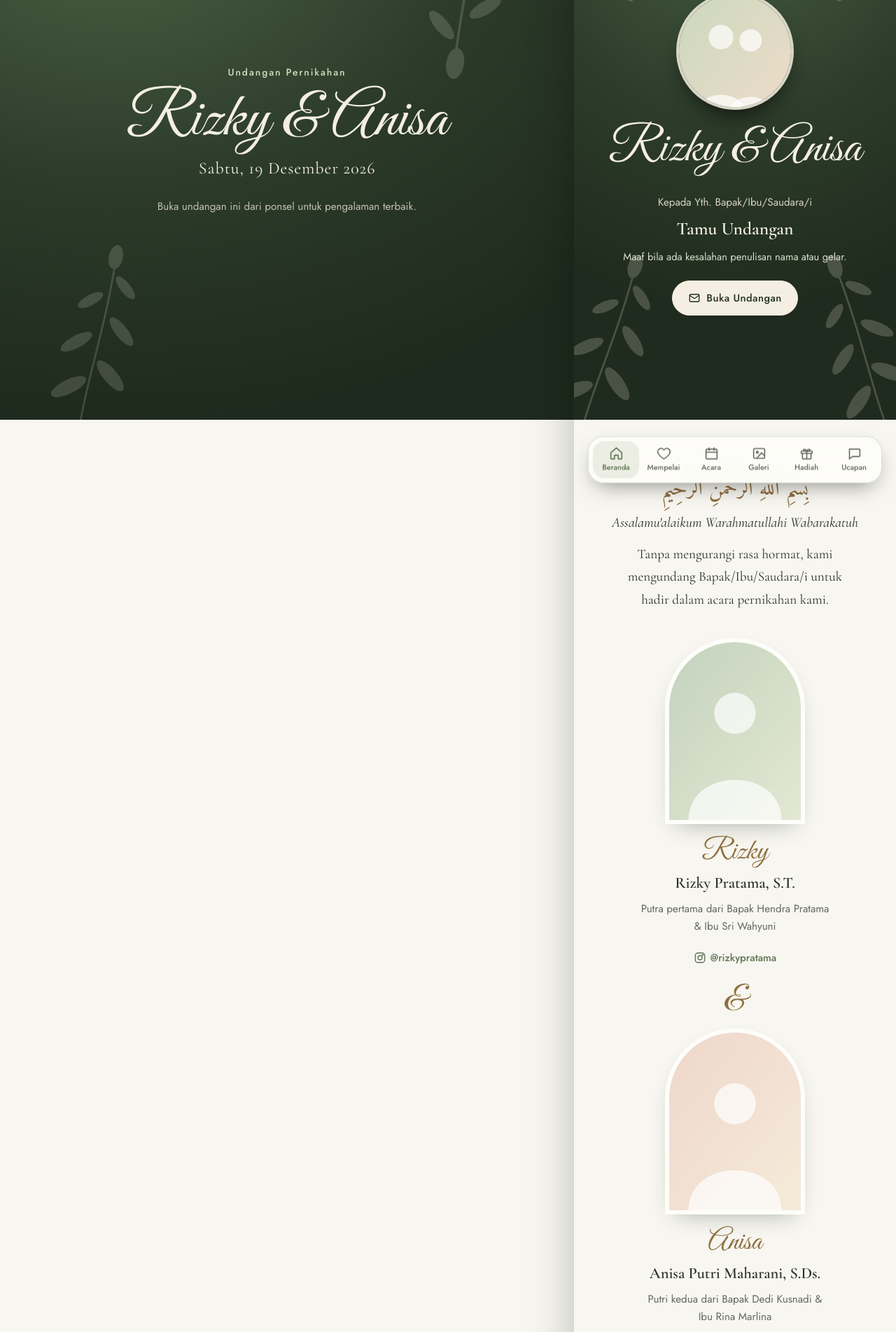
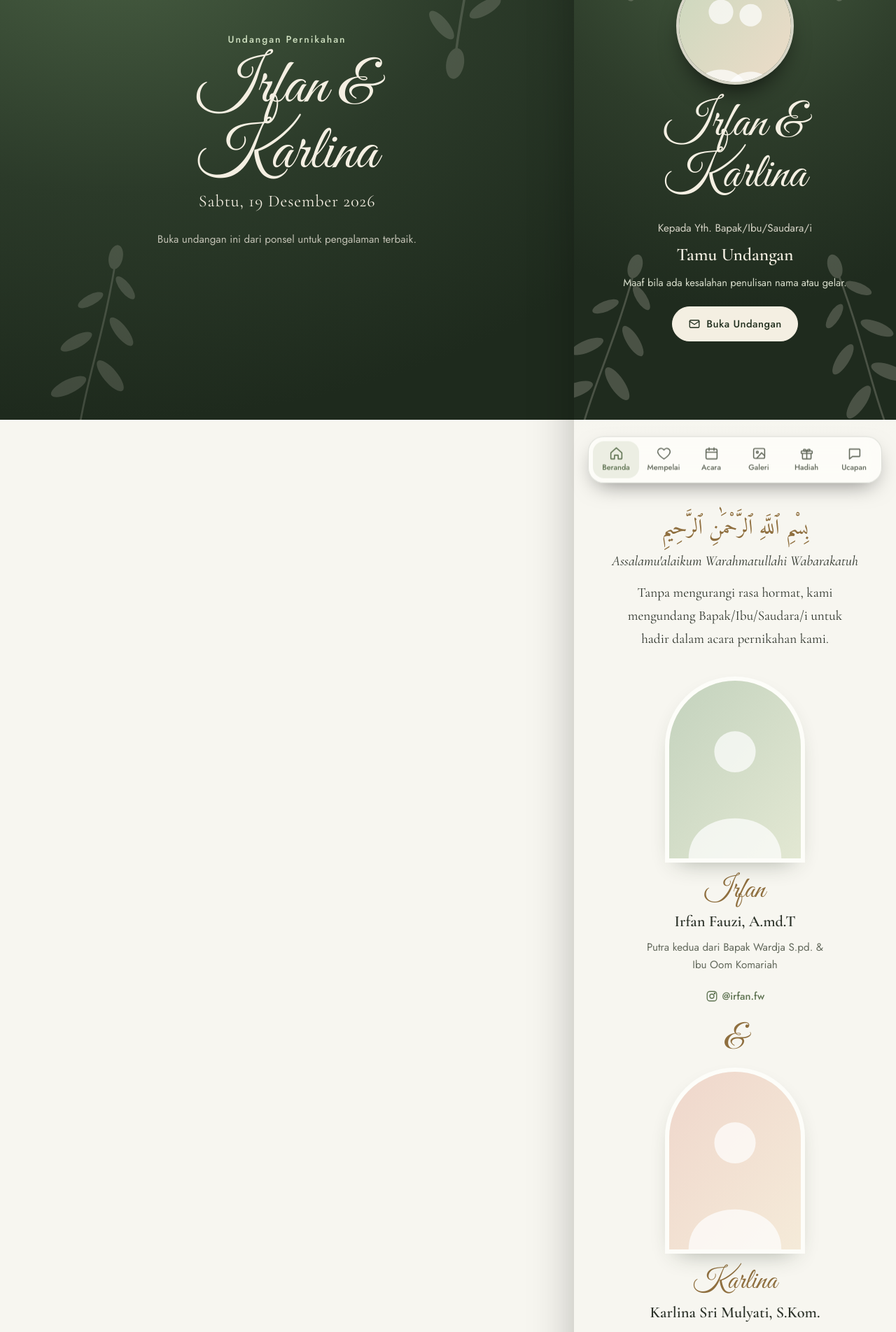
Before and after one commit to irfan-fauzi/my-wedding-inv, a React (Vite) app: page / in a window 1280 px wide. Shown: the part 200-2104 px from the top of the page at 70% size. Built offline with nearby package versions, Linux system fonts and the light colour scheme.

Commit message:
data mempelai

```diff
--- a/src/data/config.js
+++ b/src/data/config.js
@@ -6,71 +6,87 @@
    ========================================================= */
 export const CONFIG = {
   groom: {
-    nick: 'Rizky',
-    full: 'Rizky Pratama, S.T.',
-    child: 'Putra pertama',
-    father: 'Bapak Hendra Pratama',
-    mother: 'Ibu Sri Wahyuni',
-    ig: 'rizkypratama',
-    photo: '',
+    nick: "Irfan",
+    full: "Irfan Fauzi, A.md.T",
+    child: "Putra kedua",
+    father: "Bapak Wardja S.pd.",
+    mother: "Ibu Oom Komariah",
+    ig: "irfan.fw",
+    photo: "",
   },
   bride: {
-    nick: 'Anisa',
-    full: 'Anisa Putri Maharani, S.Ds.',
-    child: 'Putri kedua',
-    father: 'Bapak Dedi Kusnadi',
-    mother: 'Ibu Rina Marlina',
-    ig: 'anisaputrim',
-    photo: '',
+    nick: "Karlina",
+    full: "Karlina Sri Mulyati, S.Kom.",
+    child: "Putri ketiga",
+    father: "(Alm) Bapak Karso S.pd.",
+    mother: "Iroh Rohmaniah",
+    ig: "karlinaasm",
+    photo: "",
   },
-  couplePhoto: '',
-  music: '', // alamat file mp3 (mis. '/musik.mp3'); kosong = nada lembut bawaan
+  couplePhoto: "",
+  music: "", // alamat file mp3 (mis. '/musik.mp3'); kosong = nada lembut bawaan
 
   events: [
     {
-      title: 'Akad Nikah',
-      start: '2026-12-19T08:00:00+07:00',
-      end: '2026-12-19T10:00:00+07:00',
-      time: '08.00 – 10.00 WIB',
-      place: 'Masjid Al-Ikhlas',
-      address: 'Jl. Melati Raya No. 12, Jakarta Selatan',
-      mapQuery: 'Masjid Al-Ikhlas Jl. Melati Raya No. 12 Jakarta Selatan',
+      title: "Akad Nikah",
+      start: "2026-12-19T08:00:00+07:00",
+      end: "2026-12-19T10:00:00+07:00",
+      time: "08.00 – 10.00 WIB",
+      place: "Masjid Al-Ikhlas",
+      address: "Jl. Melati Raya No. 12, Jakarta Selatan",
+      mapQuery: "Masjid Al-Ikhlas Jl. Melati Raya No. 12 Jakarta Selatan",
     },
     {
-      title: 'Resepsi',
-      start: '2026-12-19T11:00:00+07:00',
-      end: '2026-12-19T14:00:00+07:00',
-      time: '11.00 – 14.00 WIB',
-      place: 'Ballroom Hotel Mawar',
-      address: 'Jl. Merdeka No. 1, Jakarta Pusat',
-      mapQuery: 'Hotel Mawar Jl. Merdeka No. 1 Jakarta Pusat',
+      title: "Resepsi",
+      start: "2026-12-19T11:00:00+07:00",
+      end: "2026-12-19T14:00:00+07:00",
+      time: "11.00 – 14.00 WIB",
+      place: "Ballroom Hotel Mawar",
+      address: "Jl. Merdeka No. 1, Jakarta Pusat",
+      mapQuery: "Hotel Mawar Jl. Merdeka No. 1 Jakarta Pusat",
     },
   ],
-  livestream: '', // link YouTube/Instagram Live bila ada
+  livestream: "", // link YouTube/Instagram Live bila ada
   dresscode:
-    'Mohon hadir tepat waktu. Dress code: warna earth tone (hijau sage, krem, dan cokelat muda).',
+    "Mohon hadir tepat waktu. Dress code: warna earth tone (hijau sage, krem, dan cokelat muda).",
 
   verse: {
-    text: 'Dan di antara tanda-tanda (kebesaran)-Nya ialah Dia menciptakan pasangan-pasangan untukmu dari jenismu sendiri, agar kamu cenderung dan merasa tenteram kepadanya, dan Dia menjadikan di antaramu rasa kasih dan sayang.',
-    source: 'QS. Ar-Rum: 21',
+    text: "Dan di antara tanda-tanda (kebesaran)-Nya ialah Dia menciptakan pasangan-pasangan untukmu dari jenismu sendiri, agar kamu cenderung dan merasa tenteram kepadanya, dan Dia menjadikan di antaramu rasa kasih dan sayang.",
+    source: "QS. Ar-Rum: 21",
   },
 
   story: [
-    { when: '2019', title: 'Pertama bertemu', text: 'Kami dipertemukan di sebuah kegiatan kampus. Awalnya hanya saling menyapa, lalu berubah jadi obrolan yang tak pernah habis.' },
-    { when: '2022', title: 'Memulai hubungan', text: 'Setelah tiga tahun berteman, kami sepakat melangkah lebih jauh dan saling menjaga.' },
-    { when: '2025', title: 'Lamaran', text: 'Di hadapan keluarga tercinta, Rizky meminang Anisa dengan penuh kesungguhan.' },
-    { when: '2026', title: 'Hari bahagia', text: 'Dengan restu orang tua, kami siap memulai perjalanan baru sebagai suami dan istri.' },
+    {
+      when: "2019",
+      title: "Pertama bertemu",
+      text: "Kami dipertemukan di sebuah kegiatan kampus. Awalnya hanya saling menyapa, lalu berubah jadi obrolan yang tak pernah habis.",
+    },
+    {
+      when: "2022",
+      title: "Memulai hubungan",
+      text: "Setelah tiga tahun berteman, kami sepakat melangkah lebih jauh dan saling menjaga.",
+    },
+    {
+      when: "2025",
+      title: "Lamaran",
+      text: "Di hadapan keluarga tercinta, Rizky meminang Anisa dengan penuh kesungguhan.",
+    },
+    {
+      when: "2026",
+      title: "Hari bahagia",
+      text: "Dengan restu orang tua, kami siap memulai perjalanan baru sebagai suami dan istri.",
+    },
   ],
 
   gallery: [], // daftar alamat foto; kosong = 6 placeholder
 
   bank: [
-    { bank: 'BCA', number: '1234567890', name: 'Rizky Pratama' },
-    { bank: 'Mandiri', number: '1400012345678', name: 'Anisa Putri Maharani' },
-    { bank: 'DANA', number: '081234567890', name: 'Anisa Putri Maharani' },
+    { bank: "BCA", number: "1234567890", name: "Rizky Pratama" },
+    { bank: "Mandiri", number: "1400012345678", name: "Anisa Putri Maharani" },
+    { bank: "DANA", number: "081234567890", name: "Anisa Putri Maharani" },
   ],
   giftAddress:
-    'Anisa Putri Maharani, Jl. Kenanga No. 7, RT 03/RW 05, Jakarta Selatan 12345. Telp. 0812-3456-7890',
+    "Anisa Putri Maharani, Jl. Kenanga No. 7, RT 03/RW 05, Jakarta Selatan 12345. Telp. 0812-3456-7890",
 };
 
 // Waktu acara pertama (untuk hitung mundur), dalam milidetik
```
